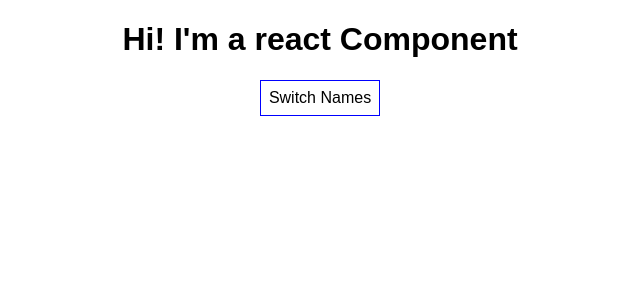
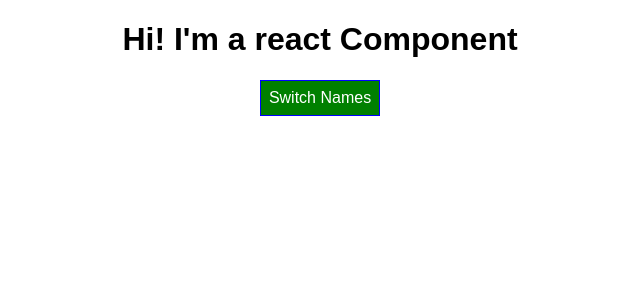
Before and after one commit to SanazME/ReactMiniProjects, a React (Create React App) app in the folder react-complete-guide/: page / in a window 1280 px wide. Shown: the top 300 px of the page, without its empty margins (320-960 px from the left). Built offline with nearby package versions, Linux system fonts and the light colour scheme.

Commit message:
add dynamic style

```diff
--- a/react-complete-guide/src/App.js
+++ b/react-complete-guide/src/App.js
@@ -49,7 +49,8 @@
 
   render() {
     const style = {
-      backgroundColor: 'white',
+      backgroundColor: 'green',
+      color: 'white',
       font: 'inherit',
       border: '1px solid blue',
       padding: '8px',
@@ -64,7 +65,6 @@
             return (
               <Person
                 click={() => { this.deletePersonHandler(index) }}
-                // click={this.deletePersonHandler.bind(this, index)}
                 name={person.name}
                 age={person.age}
                 key={person.id}
@@ -73,6 +73,7 @@
           })}
         </div>
       )
+      style.backgroundColor = 'red'
     }
 
     return (
```
